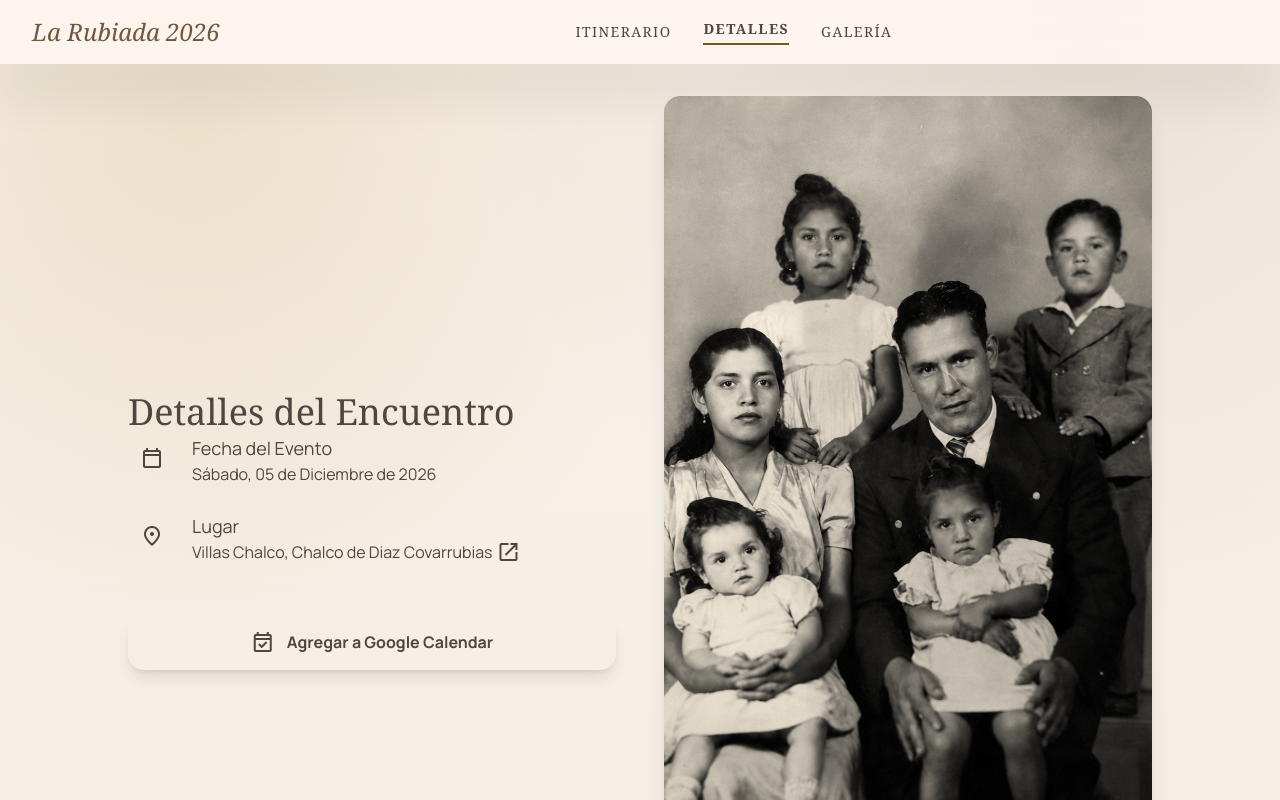
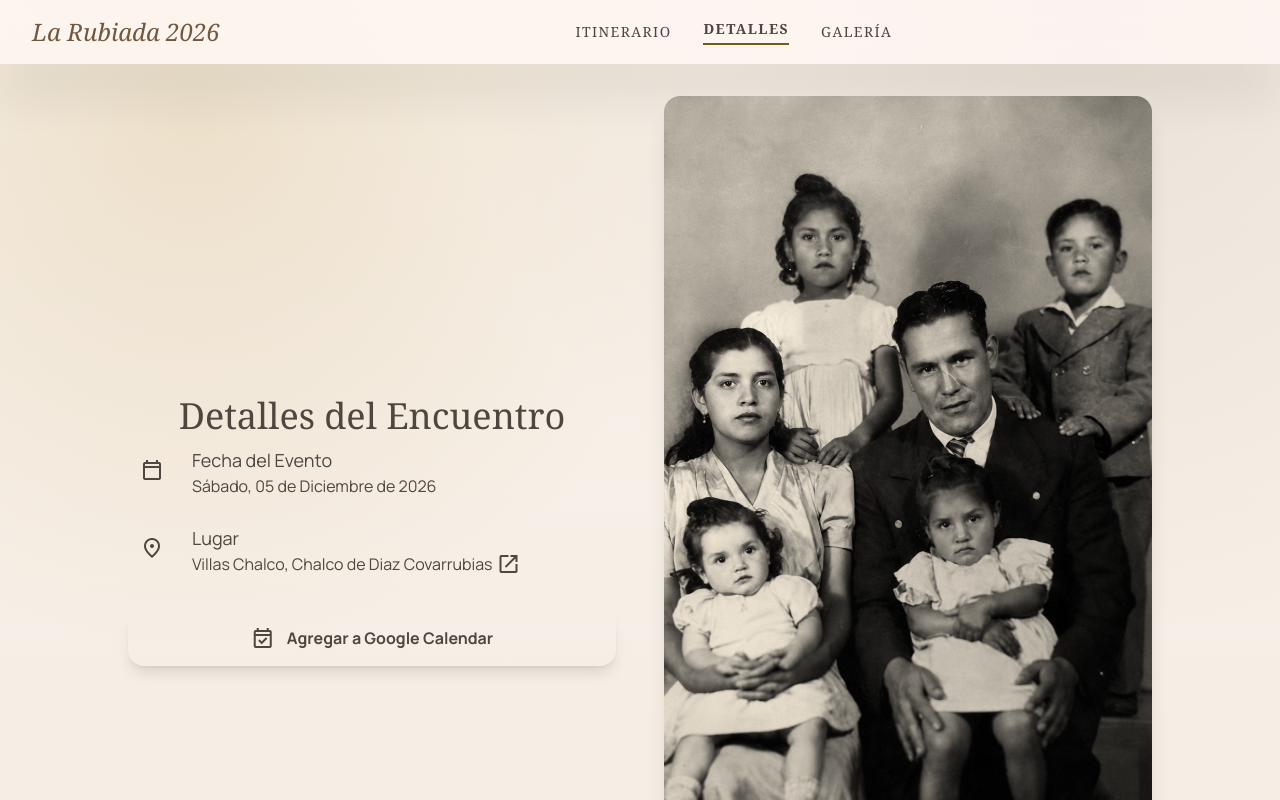
Before and after one commit to GearSpeed/la-rubiada, an Angular app: page /dashboard/details in a window 1280 px wide. Shown: the top 800 px of the page. Built offline with nearby package versions, Linux system fonts and the light colour scheme.

Commit message:
feat: center title and adjust padding in detail page

```diff
--- a/src/app/pages/detail-page/detail-page.html
+++ b/src/app/pages/detail-page/detail-page.html
@@ -2,8 +2,8 @@
 <section class="py-24 bg-surface px-6 min-h-screen" id="details">
   <div class="max-w-5xl mx-auto grid md:grid-cols-2 gap-12 items-center">
     <div class="space-y-8">
-      <h2 class="text-4xl font-headline text-primary">{{dict.DETAIL_PAGE_TITLE}}</h2>
-      <div class="space-y-6">
+      <h2 class="text-4xl font-headline text-primary text-center mb-8">{{dict.DETAIL_PAGE_TITLE}}</h2>
+      <div class="space-y-6 pt-2">
         <div class="flex items-start gap-4">
           <div class="bg-surface-container-high p-3 rounded-lg">
             <span class="material-symbols-outlined text-secondary" data-icon="calendar_today">calendar_today</span>
@@ -23,7 +23,7 @@
           </div>
         </div>
       </div>
-      <div class="pt-4">
+      <div>
         <a [href]="googleCalendarUrl()" target="_blank" class="w-full inline-flex items-center justify-center gap-3 bg-linear-to-r from-primary to-primary-container text-gray-400 px-8 py-4 rounded-lg font-bold shadow-lg hover:opacity-90 transition-all active:scale-95 group">
           <span class="material-symbols-outlined" data-icon="event_available">event_available</span>
           {{dict.DETAIL_PAGE_ADD_GOOGLE_CALENDAR}}
```
